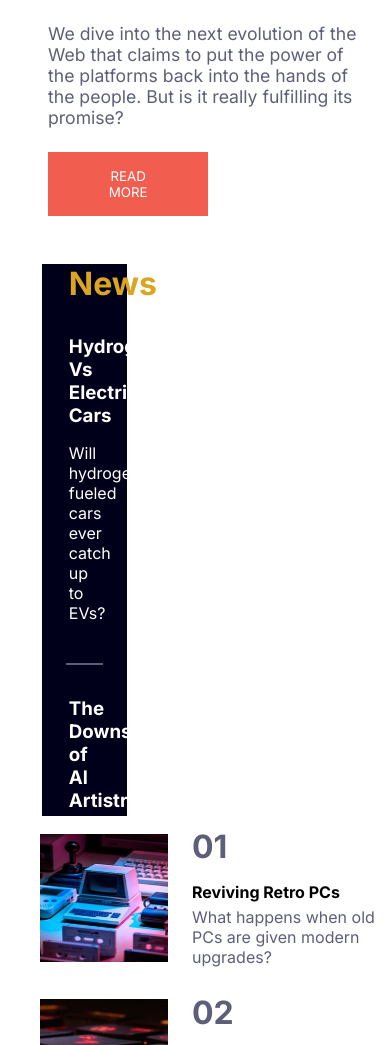
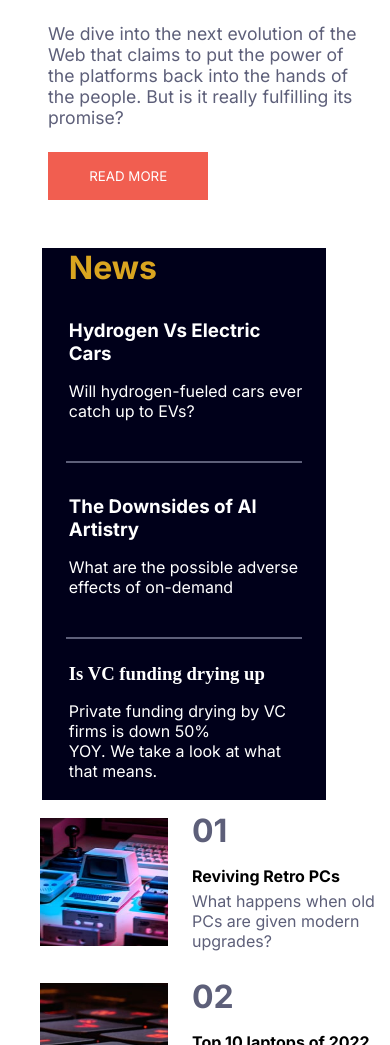
Before and after one commit to IderaNimah/NewsHomepage, a plain HTML site: page index.html in a window 390 px wide. Shown: the part 658-1703 px from the top of the page. Drawn offline with Linux system fonts and the light colour scheme.

Commit message:
media queries

```diff
--- a/styles.css
+++ b/styles.css
@@ -7,6 +7,7 @@
 }
 body{
     overflow-x: hidden;
+    margin: 0;
 }
 
 .head{
@@ -271,7 +272,7 @@ nav{
         display: inline;
 }
 .container-one img{
-        width: 23rem;
+        max-width: 85%;
         height: 19rem;
         margin-left: 1.8rem;
 }
@@ -297,7 +298,7 @@ nav{
 button{
         margin-left: 5rem;
         margin-top: 1.5rem;
-        padding: 1rem 3rem;
+        padding: 1rem 2rem;
         background-color: hsl(5, 85%, 63%);
         border: none;
         color: #FFFFFF;
@@ -308,7 +309,7 @@ button{
         margin-left: 2.6rem;
         margin-top: 3rem;
         height: 34.5rem;
-        width: 21rem;
+        max-width: 73%;
 }
 .container-flex{
         display: inline;
```
